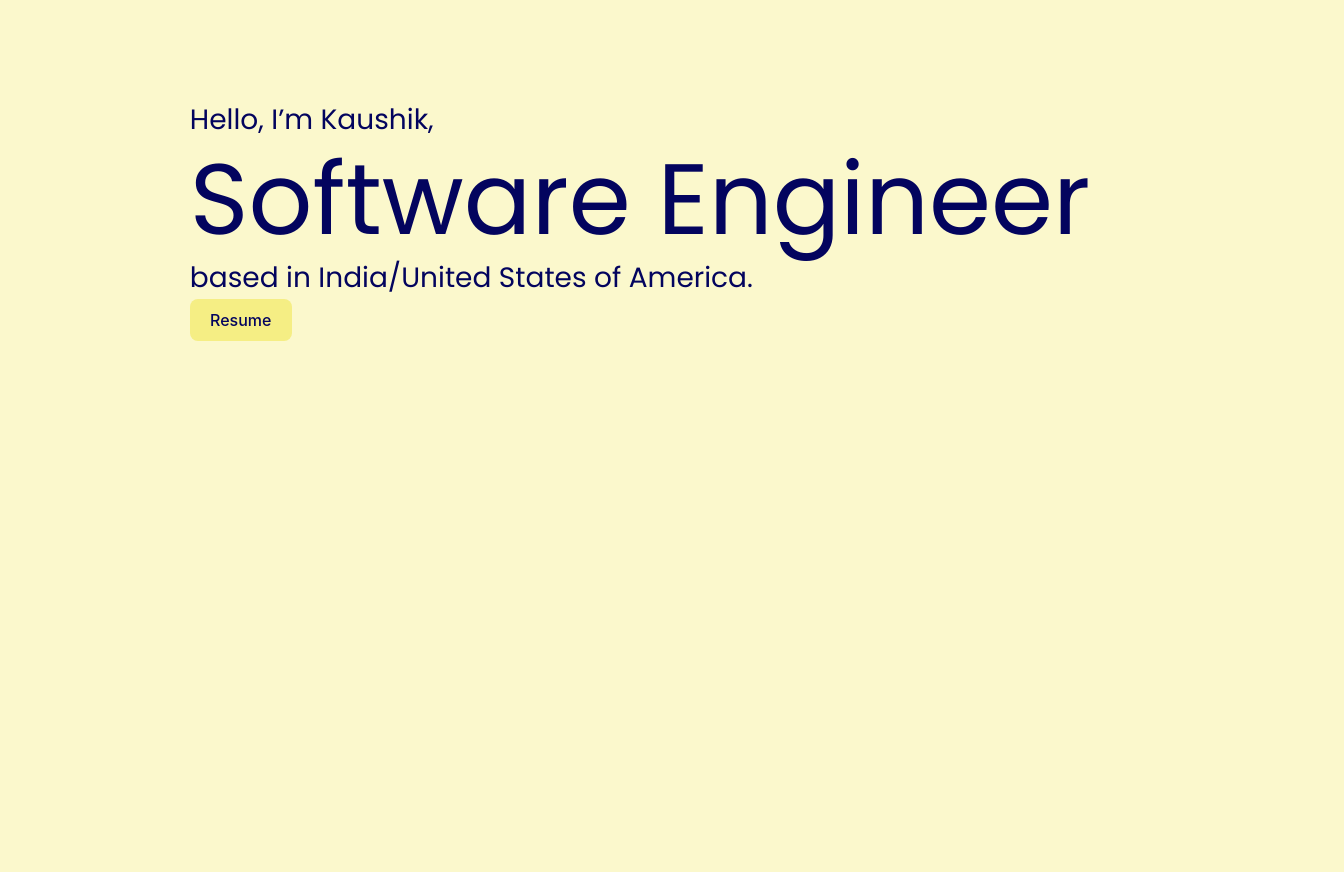
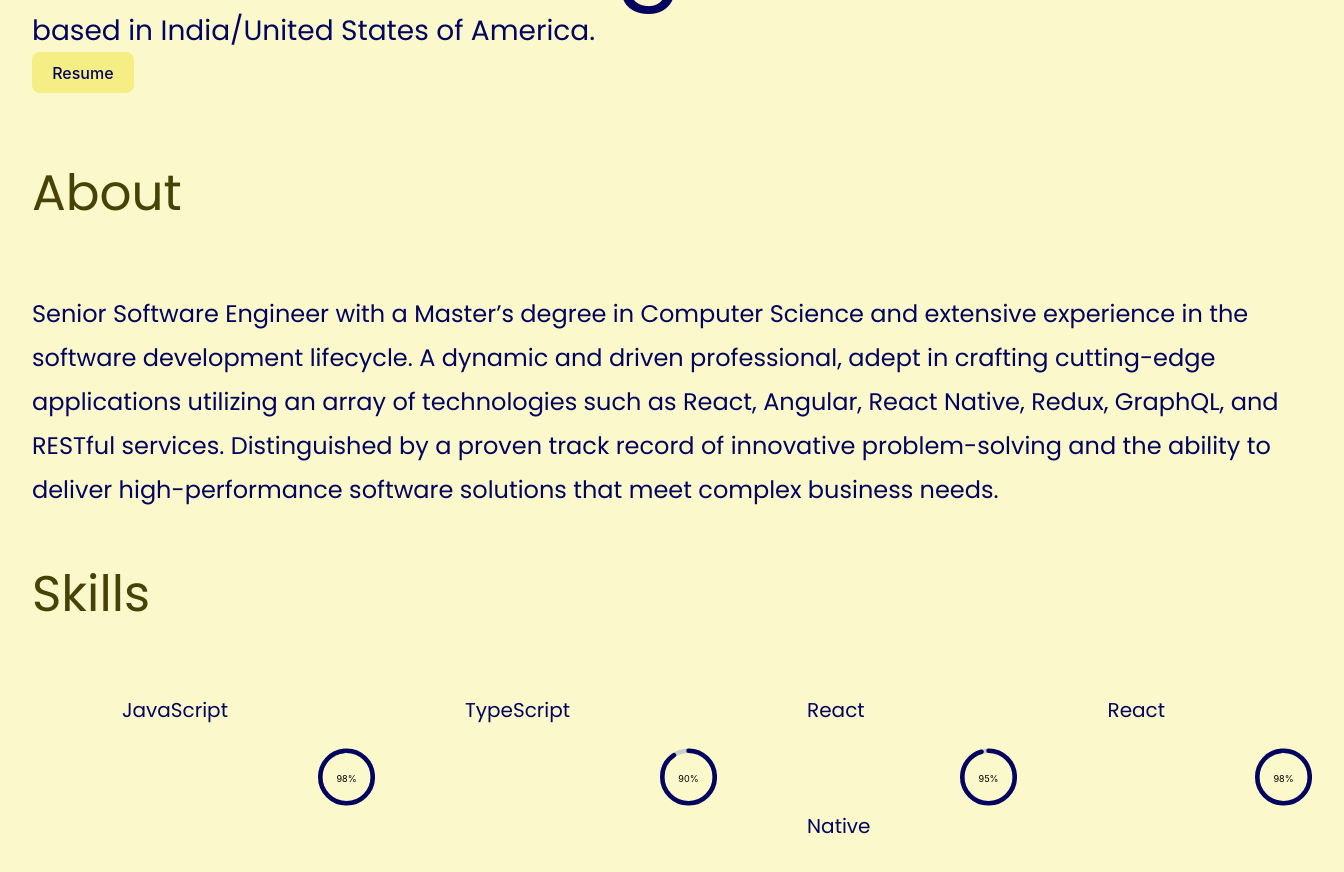
Before and after one commit to kaushik1094/kaushik-personal-portfolio, a React (Vite) app: page / in a window 1280 px wide. Shown: the part 180-1052 px from the top of the page, 1344 px wide, since content can reach past the window. Before the commit the page ends 800 px from the top, so only its background shows below. Built offline with nearby package versions, Linux system fonts and the light colour scheme.

Commit message:
Added About and Skills section to the home page

```diff
--- /dev/null
+++ b/components/About/CircularProgress.jsx
@@ -0,0 +1,53 @@
+import React, { useEffect, useState } from "react";
+
+const CircularProgress = ({ size, strokeWidth, percentage, color, title }) => {
+  const [progress, setProgress] = useState(0);
+  useEffect(() => {
+    setProgress(percentage);
+  }, [percentage]);
+
+  const viewBox = `0 0 ${size} ${size}`;
+  const radius = (size - strokeWidth) / 2;
+  const circumference = radius * Math.PI * 2;
+  const dash = (progress * circumference) / 100;
+
+  return (
+    <>
+      <div className="skill-title">{title}</div>
+      <svg width={size} height={size} viewBox={viewBox}>
+        <circle
+          fill="none"
+          stroke="#ccc"
+          cx={size / 2}
+          cy={size / 2}
+          r={radius}
+          strokeWidth={`${strokeWidth}px`}
+        />
+        <circle
+          fill="none"
+          stroke={color}
+          cx={size / 2}
+          cy={size / 2}
+          r={radius}
+          strokeWidth={`${strokeWidth}px`}
+          transform={`rotate(-90 ${size / 2} ${size / 2})`}
+          strokeDasharray={[dash, circumference - dash]}
+          strokeLinecap="round"
+          style={{ transition: "all 0.5s" }}
+        />
+        <text
+          fill="black"
+          fontSize="40px"
+          x="50%"
+          y="50%"
+          dy="20px"
+          textAnchor="middle"
+        >
+          {`${percentage}%`}
+        </text>
+      </svg>
+    </>
+  );
+};
+
+export default CircularProgress;
--- /dev/null
+++ b/components/About/index.jsx
@@ -0,0 +1,50 @@
+import React from "react";
+import CircularProgress from "./CircularProgress";
+
+export default function About() {
+  return (
+    <div>
+      <h2 className="about-title">About</h2>
+      <p className="about-body">
+        Senior Software Engineer with a Master’s degree in Computer Science and
+        extensive experience in the software development lifecycle. A dynamic
+        and driven professional, adept in crafting cutting-edge applications
+        utilizing an array of technologies such as React, Angular, React Native,
+        Redux, GraphQL, and RESTful services. Distinguished by a proven track
+        record of innovative problem-solving and the ability to deliver
+        high-performance software solutions that meet complex business needs.
+      </p>
+      <div className="about-title">Skills</div>
+      <div className="skills">
+        <CircularProgress
+          size={250}
+          strokeWidth={20}
+          percentage={98}
+          color="#03045E"
+          title={"JavaScript"}
+        />
+        <CircularProgress
+          size={250}
+          strokeWidth={20}
+          percentage={90}
+          color="#03045E"
+          title={"TypeScript"}
+        />
+        <CircularProgress
+          size={250}
+          strokeWidth={20}
+          percentage={95}
+          color="#03045E"
+          title={"React Native"}
+        />
+        <CircularProgress
+          size={250}
+          strokeWidth={20}
+          percentage={98}
+          color="#03045E"
+          title={"React"}
+        />
+      </div>
+    </div>
+  );
+}
--- /dev/null
+++ b/components/Intro/index.jsx
@@ -0,0 +1,28 @@
+import React from "react";
+
+function Intro() {
+  function openResume() {
+    window.open(
+      "https://www.kaushikthallapally.me/uploads/9/9/3/0/99300024/kaushik_thallapally_resume.pdf",
+      "_blank"
+    );
+    // window.location.href =
+    //   "https://www.kaushikthallapally.me/uploads/9/9/3/0/99300024/kaushik_thallapally_resume.pdf";
+  }
+  return (
+    <>
+      <div className="intro-title">Hello, I’m Kaushik,</div>
+      <div className="profession">Software Engineer</div>
+      <div className="intro-title">
+        based in India/United States of America.
+      </div>
+      <div className="buttonWrapper">
+        <button className="resume-button" onClick={openResume}>
+          Resume
+        </button>
+      </div>
+    </>
+  );
+}
+
+export default Intro;
--- a/src/App.css
+++ b/src/App.css
@@ -2,7 +2,7 @@
   max-width: 1280px;
   margin: 0 auto;
   padding: 2rem;
-  text-align: center;
+  text-align: left;
 }
 
 .logo {
@@ -41,6 +41,35 @@
   background-color: #f5ee84;
   color: #03045e;
 }
+.about-title {
+  color: #474306;
+  font-size: 50px;
+  font-family: Poppins;
+  font-weight: 800;
+  line-height: 116px;
+  word-wrap: break-word;
+}
+.about-body {
+  color: #03045e;
+  font-size: 24px;
+  font-family: Poppins;
+  font-weight: 400;
+  line-height: 44px;
+  word-wrap: break-word;
+}
+.skill-title {
+  color: #03045e;
+  font-size: 20px;
+  font-family: Poppins;
+  font-weight: 800;
+  line-height: 116px;
+  word-wrap: break-word;
+  padding: 0 90px;
+}
+
+.skills {
+  display: flex;
+}
 
 @keyframes logo-spin {
   from {
--- a/src/App.jsx
+++ b/src/App.jsx
@@ -2,7 +2,8 @@ import { useState } from "react";
 import reactLogo from "./assets/react.svg";
 import viteLogo from "/vite.svg";
 import "./App.css";
-import { Button } from "@mui/material";
+import Intro from "../components/Intro";
+import About from "../components/About";
 
 function App() {
   const [count, setCount] = useState(0);
@@ -11,22 +12,12 @@ function App() {
       "https://www.kaushikthallapally.me/uploads/9/9/3/0/99300024/kaushik_thallapally_resume.pdf",
       "_blank"
     );
-    // window.location.href =
-    //   "https://www.kaushikthallapally.me/uploads/9/9/3/0/99300024/kaushik_thallapally_resume.pdf";
   }
   return (
-    <>
-      <div className="intro-title">Hello, I’m Kaushik,</div>
-      <div className="profession">Software Engineer</div>
-      <div className="intro-title">
-        based in India/United States of America.
-      </div>
-      <div className="buttonWrapper">
-        <button className="resume-button" onClick={openResume}>
-          Resume
-        </button>
-      </div>
-    </>
+    <div className="body-div">
+      <Intro />
+      <About />
+    </div>
   );
 }
 
```
Also changed, not shown: 1 other file (tests, documents, lock files or other folders).
